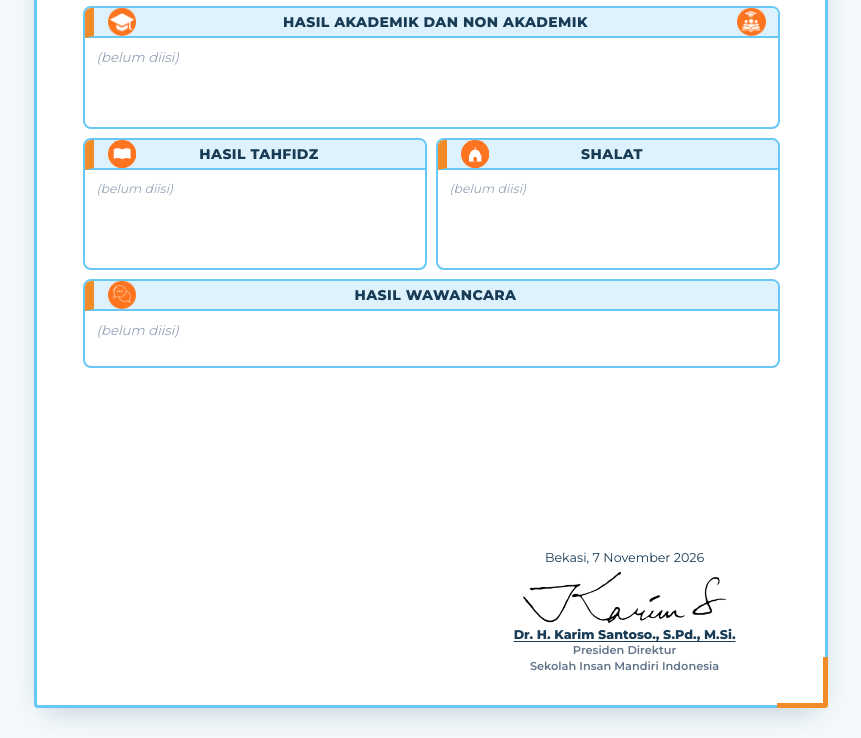
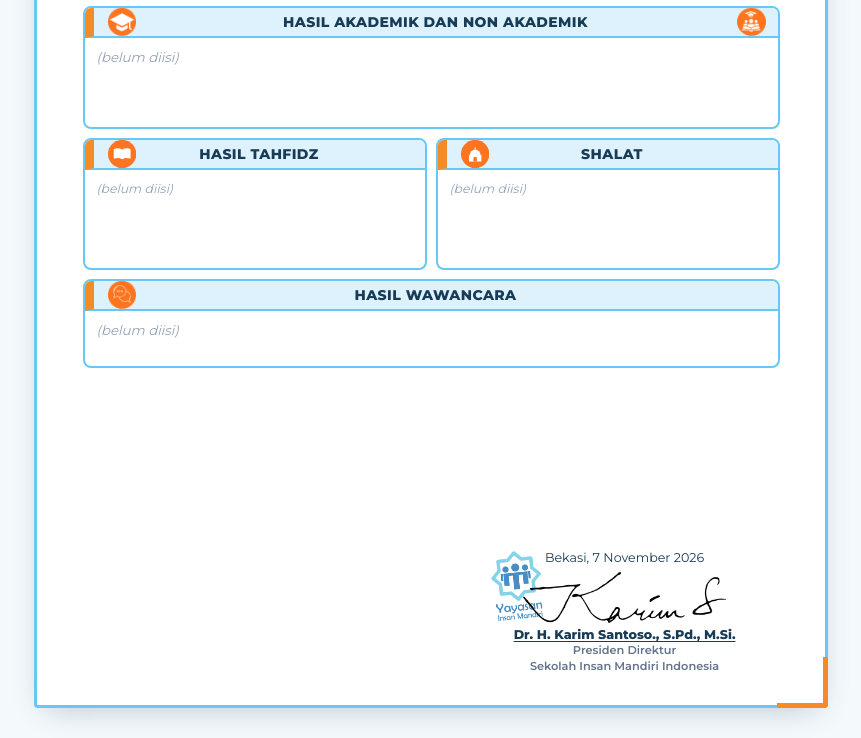
Before and after one commit to IMG-PROG/Observasi-SMPIT-SMAIT-IMG, a plain HTML site: page rapor.html in a window 1280 px wide. Shown: the part 1126-1864 px from the top of the page, without its empty margins (209-1070 px from the left). Drawn offline with Linux system fonts and the light colour scheme.

Commit message:
Add files via upload

```diff
--- a/rapor.html
+++ b/rapor.html
@@ -93,6 +93,9 @@
     }
       .sheet { display:flex; flex-direction:column; }
     .ttd { margin-top:auto; align-self:flex-end; width:82mm; text-align:center; font-size:9.5pt; padding-top:8px; line-height:1.4; }
+    .ttd { position:relative; }
+    .ttd > * { position:relative; z-index:1; }
+    .ttd > img.cap { position:absolute; z-index:0; left:6mm; top:2.5mm; height:18mm; width:auto; margin:0; opacity:.85; mix-blend-mode:multiply; transform:rotate(-6deg); }
     .ttd img { height:15mm; width:auto; max-width:100%; display:block; margin:2px auto 0; }
     .ttd b { display:block; font-weight:800; text-decoration:underline; text-underline-offset:2px; }
     .ttd span { display:block; font-size:8.5pt; font-weight:600; color:var(--muted); }
@@ -175,6 +178,7 @@
 
 
   <div class="ttd">
+    <img class="cap" src="cap_yayasan.png" alt="">
     <div id="rTanggal" contenteditable="true"></div>
     <img src="tanda_tangan.png" alt="Tanda tangan">
     <b>Dr. H. Karim Santoso., S.Pd., M.Si.</b>
```
Also changed, not shown: cap_yayasan.png (added).
